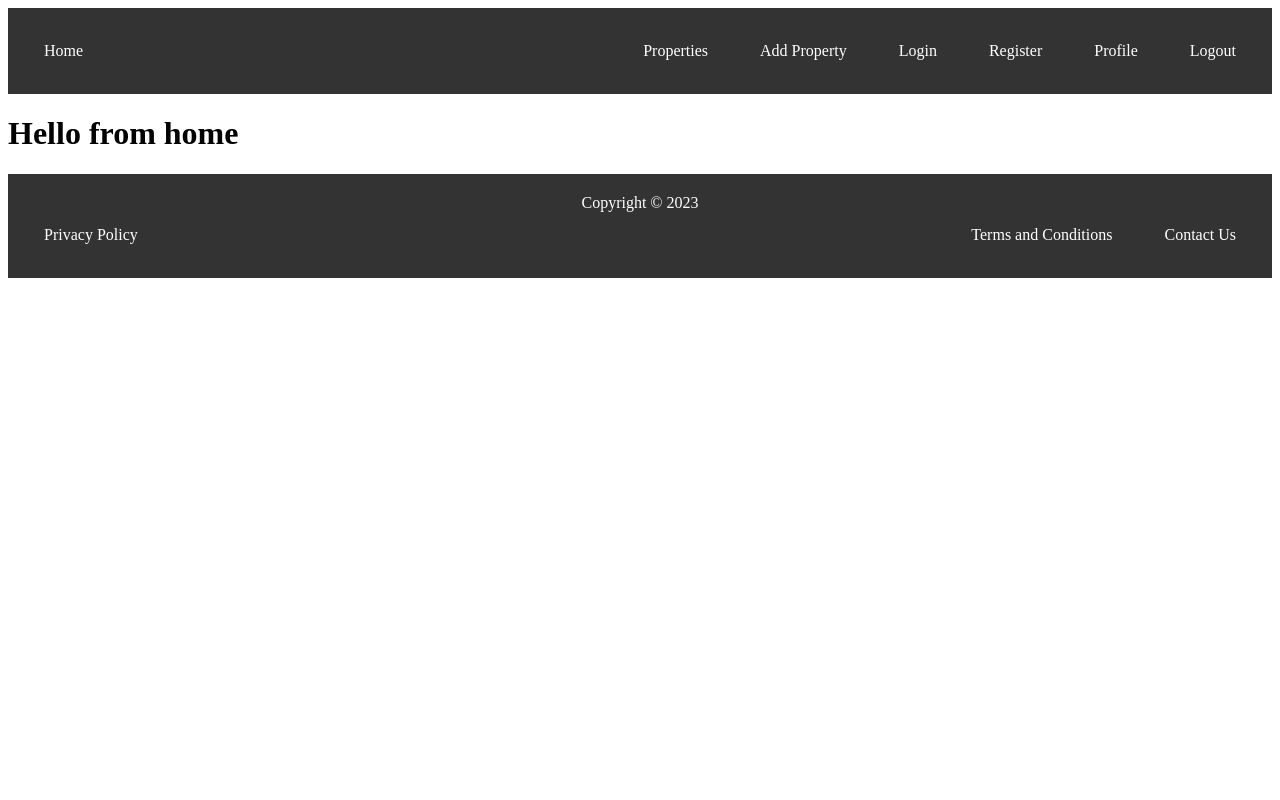
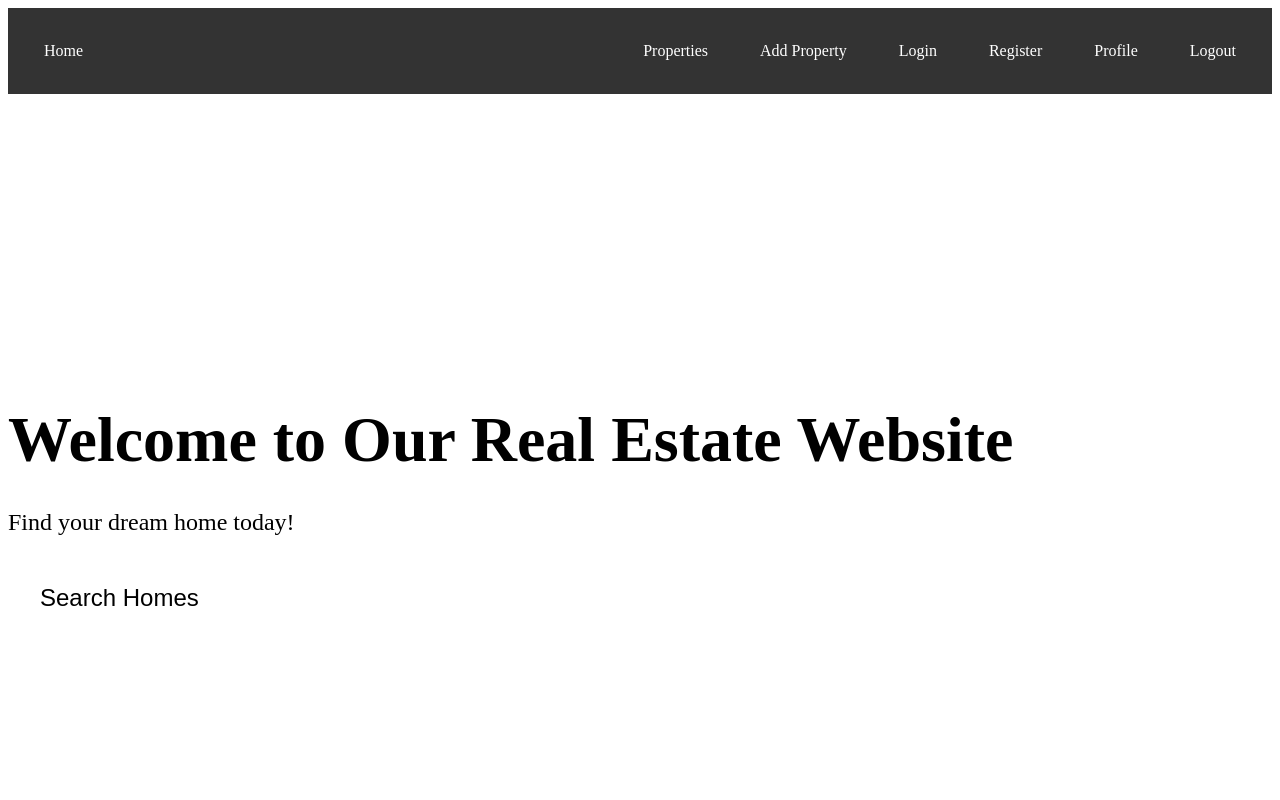
Before and after one commit to PetkovBG/reactjs-project, a React (Create React App) app in the folder client/: page / in a window 1280 px wide. Shown: the top 800 px of the page. Built offline with nearby package versions, Linux system fonts and the light colour scheme.

Commit message:
Added home component

```diff
--- a/client/src/App.js
+++ b/client/src/App.js
@@ -3,6 +3,7 @@ import { Routes, Route } from 'react-router-dom';
 import { CreateProperty } from "./components/CreateProperty/CreateProperty";
 import { Footer } from "./components/Footer/Footer";
 import { Header } from "./components/Header/Header";
+import { Home } from './components/Home/Home';
 import { Login } from "./components/Login/Login";
 import { Catalog } from "./components/Properties/Catalog";
 import { Register } from "./components/Register/Register";
@@ -13,7 +14,7 @@ function App() {
       <Header />
     <main>
       <Routes>
-        <Route path="/" element={<h1>Hello from home</h1>} />
+        <Route path="/" element={<Home />} />
         <Route path="/login" element={ <Login />} />
         <Route path="/register" element={ <Register />} />
         <Route path="/catalog" element={     <Catalog />} />
--- a/client/src/components/CreateProperty/CreateProperty.js
+++ b/client/src/components/CreateProperty/CreateProperty.js
@@ -16,6 +16,9 @@ export const CreateProperty = () => {
             <option value="condo">Condo</option>
           </select>
 
+          <label htmlFor="size">Square Meters:</label>
+          <input type="text" id="size" name="size" />
+
           <label htmlFor="price">Price:</label>
           <input type="text" id="price" name="price" />
 
--- a/client/src/components/Header/Header.js
+++ b/client/src/components/Header/Header.js
@@ -1,3 +1,5 @@
+import { Link } from 'react-router-dom';
+
 import styles from './Header.module.css'
 
 export const Header = () => {
@@ -6,13 +8,13 @@ return (
     <header className={styles.header}>
   <nav>
     <ul>
-      <li><a href="/">Home</a></li>
-      <li><a href="/catalog">Properties</a></li>
-      <li><a href="/create-property">Add Property</a></li>
-      <li><a href="/login">Login</a></li>
-      <li><a href="/register">Register</a></li>
-      <li><a href="/profile">Profile</a></li>
-      <li><a href="/logout">Logout</a></li>
+      <li><Link to="/">Home</Link></li>
+      <li><Link to="/catalog">Properties</Link></li>
+      <li><Link to="/create-property">Add Property</Link></li>
+      <li><Link to="/login">Login</Link></li>
+      <li><Link to="/register">Register</Link></li>
+      <li><Link to="/profile">Profile</Link></li>
+      <li><Link to="/logout">Logout</Link></li>
     </ul>
   </nav>
 </header>
--- /dev/null
+++ b/client/src/components/Home/Home.js
@@ -0,0 +1,15 @@
+import styles from './Home.module.css';
+
+export const Home = () => {
+
+    return (
+        <div className={styles['home-page']}>
+        <div className="background-image">
+          <h1>Welcome to Our Real Estate Website</h1>
+          <p>Find your dream home today!</p>
+          <button>Search Homes</button>
+        </div>
+      </div>
+    );
+
+}
--- /dev/null
+++ b/client/src/components/Home/Home.module.css
@@ -0,0 +1,45 @@
+.home-page {
+    height: 100vh;
+    display: flex;
+    align-items: center;
+  }
+
+  .background-image {
+    background-image: url('https://example.com/background.jpg');
+    background-size: cover;
+    background-position: center;
+    width: 100%;
+    height: 100%;
+    display: flex;
+    flex-direction: column;
+    justify-content: center;
+    align-items: center;
+    text-align: center;
+    color: #fff;
+  }
+
+  h1 {
+    font-size: 4rem;
+    margin-bottom: 2rem;
+  }
+
+  p {
+    font-size: 1.5rem;
+    margin-bottom: 2rem;
+  }
+
+  button {
+    background-color: #fff;
+    color: #000;
+    font-size: 1.5rem;
+    padding: 1rem 2rem;
+    border-radius: 2rem;
+    border: none;
+    cursor: pointer;
+    transition: all 0.3s ease;
+  }
+
+  button:hover {
+    background-color: #000;
+    color: #fff;
+  }
```
